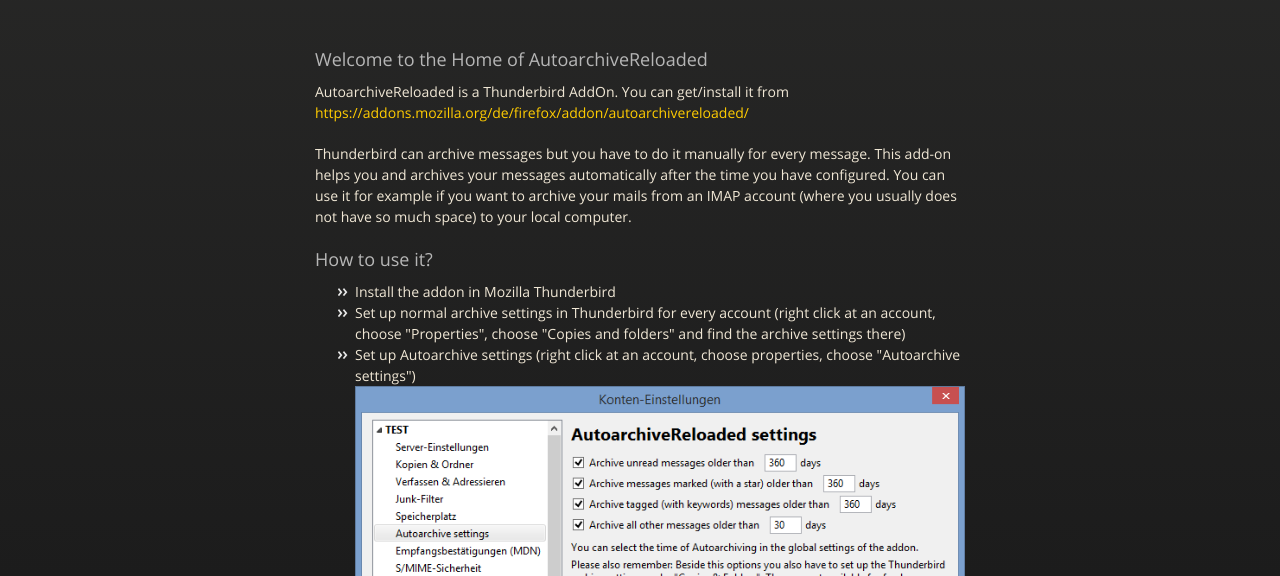
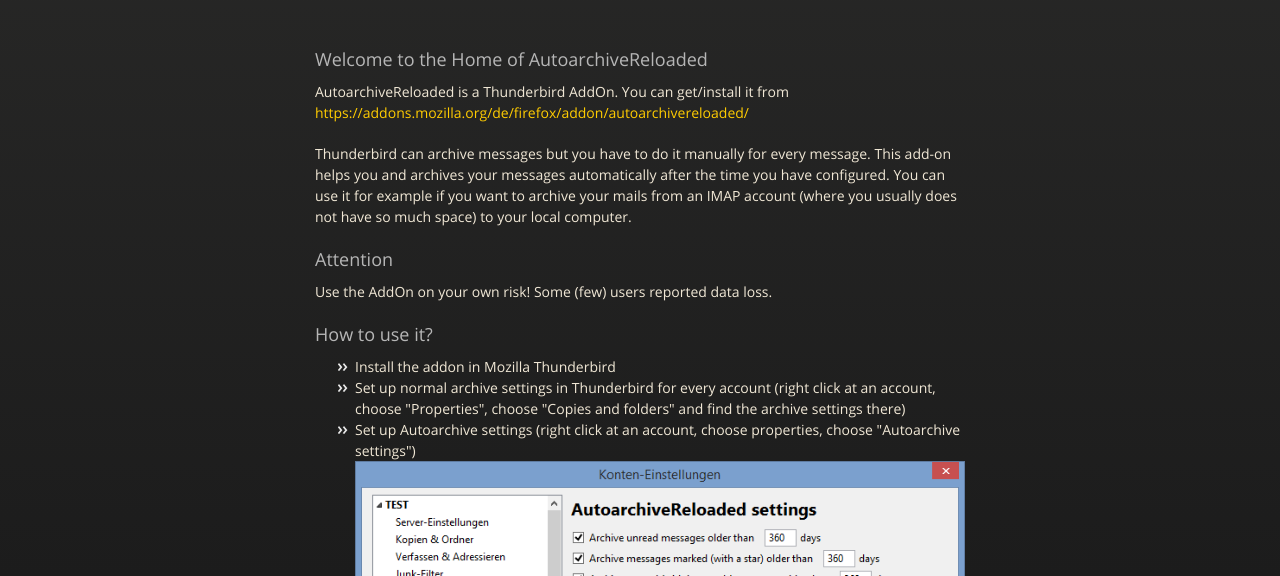
Before and after one commit to Brummolix/AutoarchiveReloaded, a plain HTML site: page index.html in a window 1280 px wide. Shown: the part 224-800 px from the top of the page. Drawn offline with nearby package versions, Linux system fonts and the light colour scheme.

Commit message:
Add risk message

```diff
--- a/index.html
+++ b/index.html
@@ -49,6 +49,9 @@
 <p>Thunderbird can archive messages but you have to do it manually for every message.
 This add-on helps you and archives your messages automatically after the time you have configured.
 You can use it for example if you want to archive your mails from an IMAP account (where you usually does not have so much space) to your local computer.</p>
+
+<h3>Attention</h3>
+<P>Use the AddOn on your own risk! Some (few) users reported data loss.</P>
 
 <h3>
 <a name="how-to-use-it" class="anchor" href="#how-to-use-it"><span class="octicon octicon-link"></span></a>How to use it?</h3>
```
